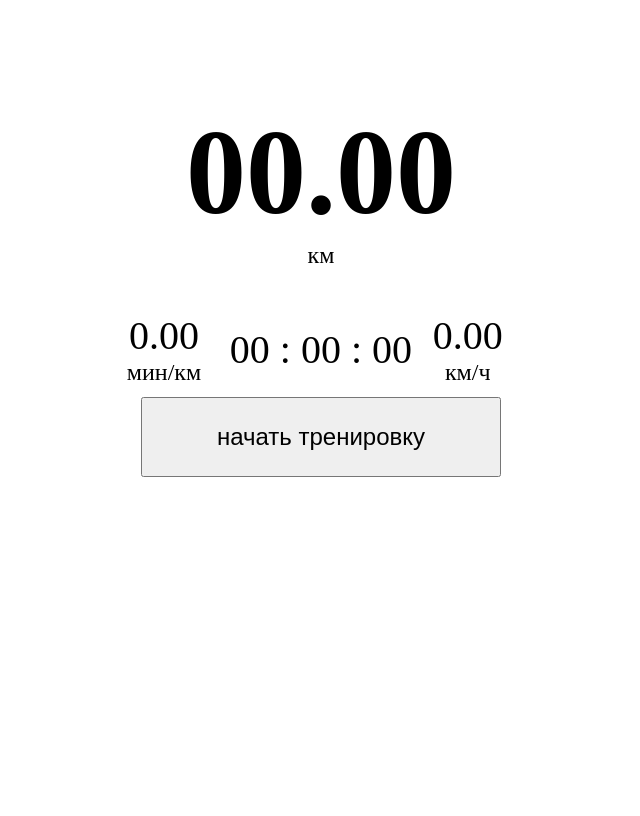
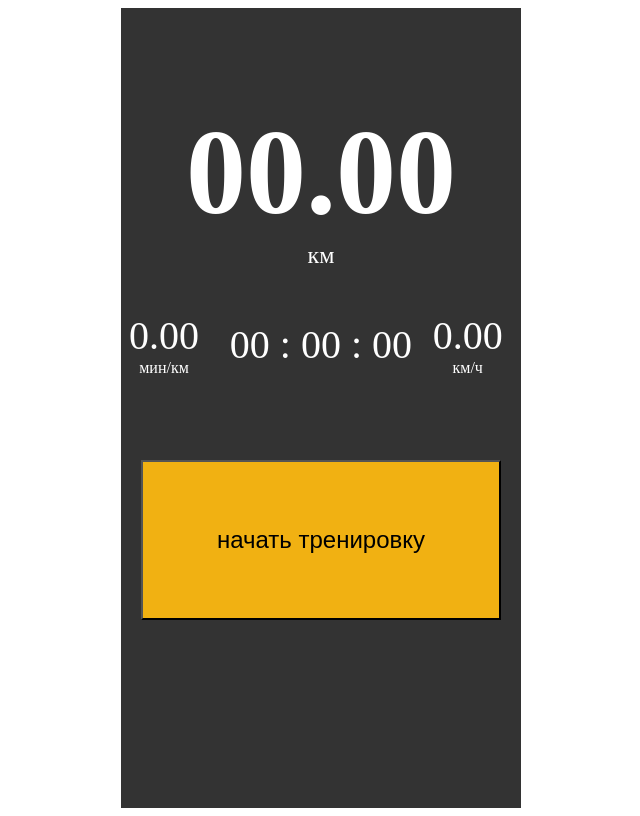
Before and after one commit to start1810/StartRun, a plain HTML site: page index.html in a window 1280 px wide. Shown: the whole page, without its empty margins (319-959 px from the left). Drawn offline with Linux system fonts and the light colour scheme.

Commit message:
StartRun test3

```diff
--- a/styles/styles2.css
+++ b/styles/styles2.css
@@ -9,6 +9,8 @@
 	margin: auto;
 	width: 50vh;
 	text-align: center;
+	background-color: #333333;
+	color: white;
 }
 
 #distanceinkm {
@@ -41,14 +43,31 @@ p {
 }
 
 .text {
-	font-size: 3vh;
+	font-size: 2vh;
 }
 
 button{
 	width: 45vh;
+	height: 20vh;
+	font-size: 3vh;
+	background-color: #f1b112;
+}
+
+#start {
+	margin-top: 10vh;
+}
+
+#pause {
+	margin-top: 8vh;
+}
+
+#return {
+	margin-top: 6vh;
 	height: 10vh;
-	font-size: 3vh;
-	margin: 1vh;
+}
+
+#stop {
+	height: 10vh;
 }
 
 .invisible {
```
